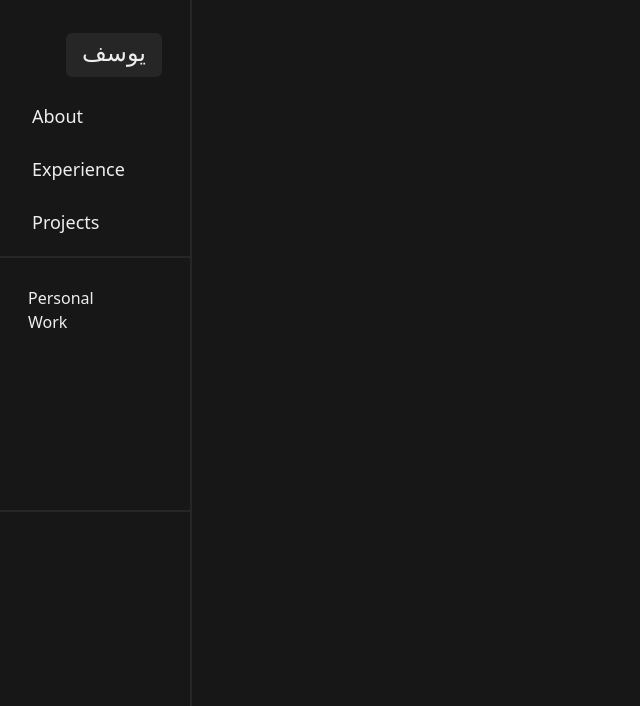
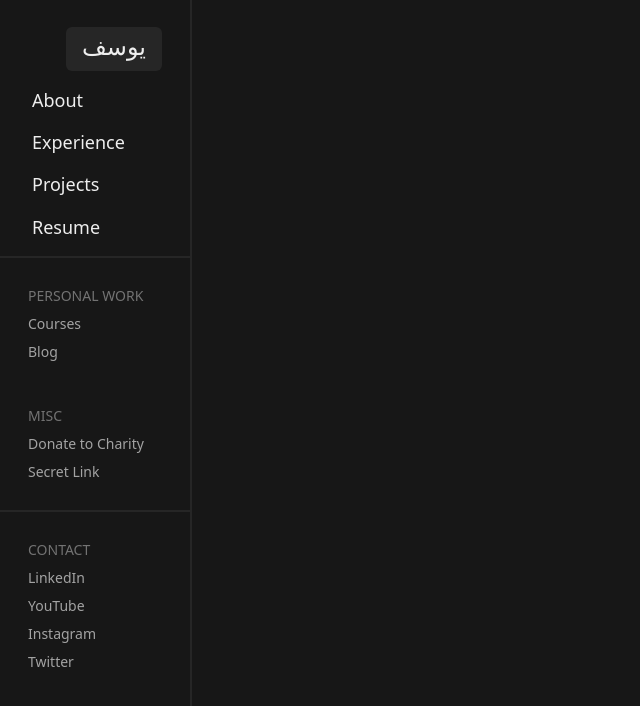
Before and after one commit to Yaucrates/porfolio, a SvelteKit app: page / in a window 1280 px wide. Shown: the top 706 px of the page, without its empty margins (0-640 px from the left). Built offline with nearby package versions, Linux system fonts and the light colour scheme; a web font is replaced by a local one.

Commit message:
Nav Design Complete

```diff
--- a/src/components/Navbar/NavBody.svelte
+++ b/src/components/Navbar/NavBody.svelte
@@ -1,8 +1,13 @@
-<div class="w-full p-7 h-64 border-y-2 border-neutral-800">
-    <div>
-        <h2>Personal</h2>
+<div class="w-full p-7 h-64 border-y-2 border-neutral-800 flex flex-col justify-between">
+    <div class="flex flex-col gap-2">
+        <h2 class="text-sm text-neutral-500">PERSONAL WORK</h2>
+        <a href="/" class="text-sm text-neutral-400 hover:text-neutral-500 transition-all duration-300">Courses</a>
+        <a href="/" class="text-sm text-neutral-400 hover:text-neutral-500 transition-all duration-300">Blog</a>
     </div>
-    <div>
-        <h2>Work</h2>
+
+    <div class="flex flex-col gap-2">
+        <h2 class="text-sm text-neutral-500">MISC</h2>
+        <a href="https://www.ewb-usa.org/" target="_blank" class="text-sm text-neutral-400 hover:text-neutral-500 transition-all duration-300">Donate to Charity</a>
+        <a href="https://www.youtube.com/watch?v=dQw4w9WgXcQ" target="_blank" class="text-sm text-neutral-400 cursor-not-allowed">Secret Link</a>
     </div>
 </div>
--- /dev/null
+++ b/src/components/Navbar/NavFooter.svelte
@@ -0,0 +1,7 @@
+<div class="w-full p-7 grow flex flex-col gap-2">
+    <h2 class="text-sm text-neutral-500">CONTACT</h2>
+    <a href="/" class="text-sm text-neutral-400 hover:text-neutral-500 transition-all duration-300">LinkedIn</a>
+    <a href="/" class="text-sm text-neutral-400 hover:text-neutral-500 transition-all duration-300">YouTube</a>
+    <a href="/" class="text-sm text-neutral-400 hover:text-neutral-500 transition-all duration-300">Instagram</a>
+    <a href="/" class="text-sm text-neutral-400 hover:text-neutral-500 transition-all duration-300">Twitter</a>
+</div>
--- a/src/components/Navbar/NavHeader.svelte
+++ b/src/components/Navbar/NavHeader.svelte
@@ -17,4 +17,8 @@
         <ChevronRight className="opacity-0 group-hover:opacity-100 group-hover:rotate-[360deg] transition-all duration-500" />
         <h1 class="text-lg hover:text-neutral-400 transition-all duration-300">Projects</h1>
     </a>
+    <a href="/resume" class="flex items-center group">
+        <ChevronRight className="opacity-0 group-hover:opacity-100 group-hover:rotate-[360deg] transition-all duration-500" />
+        <h1 class="text-lg hover:text-neutral-400 transition-all duration-300">Resume</h1>
+    </a>
 </div>
--- a/src/components/Navbar/Navbar.svelte
+++ b/src/components/Navbar/Navbar.svelte
@@ -1,12 +1,13 @@
 <script>
+	import NavHeader from "./NavHeader.svelte";
 	import NavBody from "./NavBody.svelte";
-	import NavHeader from "./NavHeader.svelte";
+	import NavFooter from "./NavFooter.svelte";
 </script>
 
 <nav class="transition h-screen w-48 border-e-2 fixed flex flex-col border-neutral-800 select-none">
     <NavHeader />
     <NavBody />
-    <div class="w-full p-7 grow" />
+    <NavFooter />
 </nav>
 
 <style>
```
